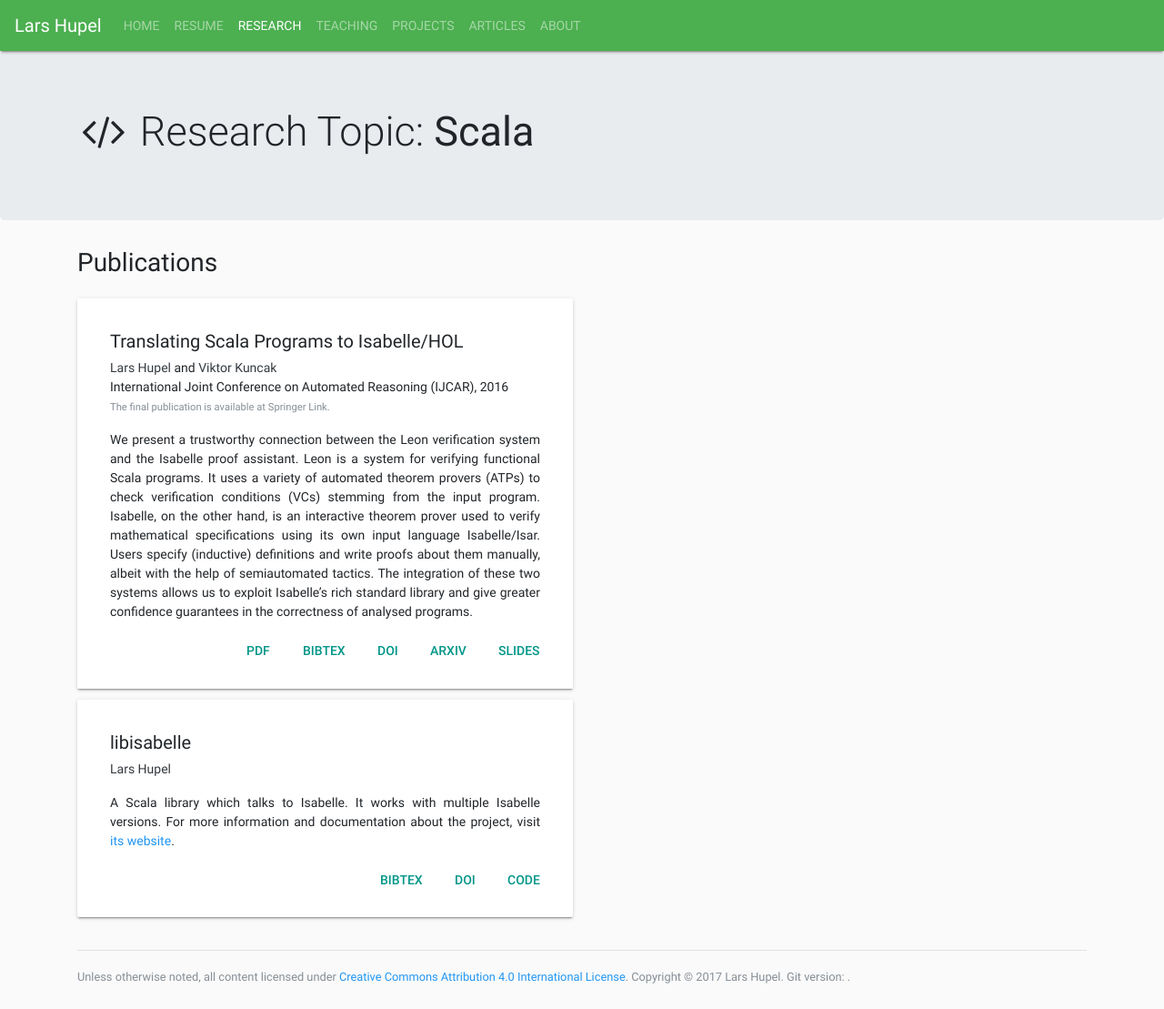
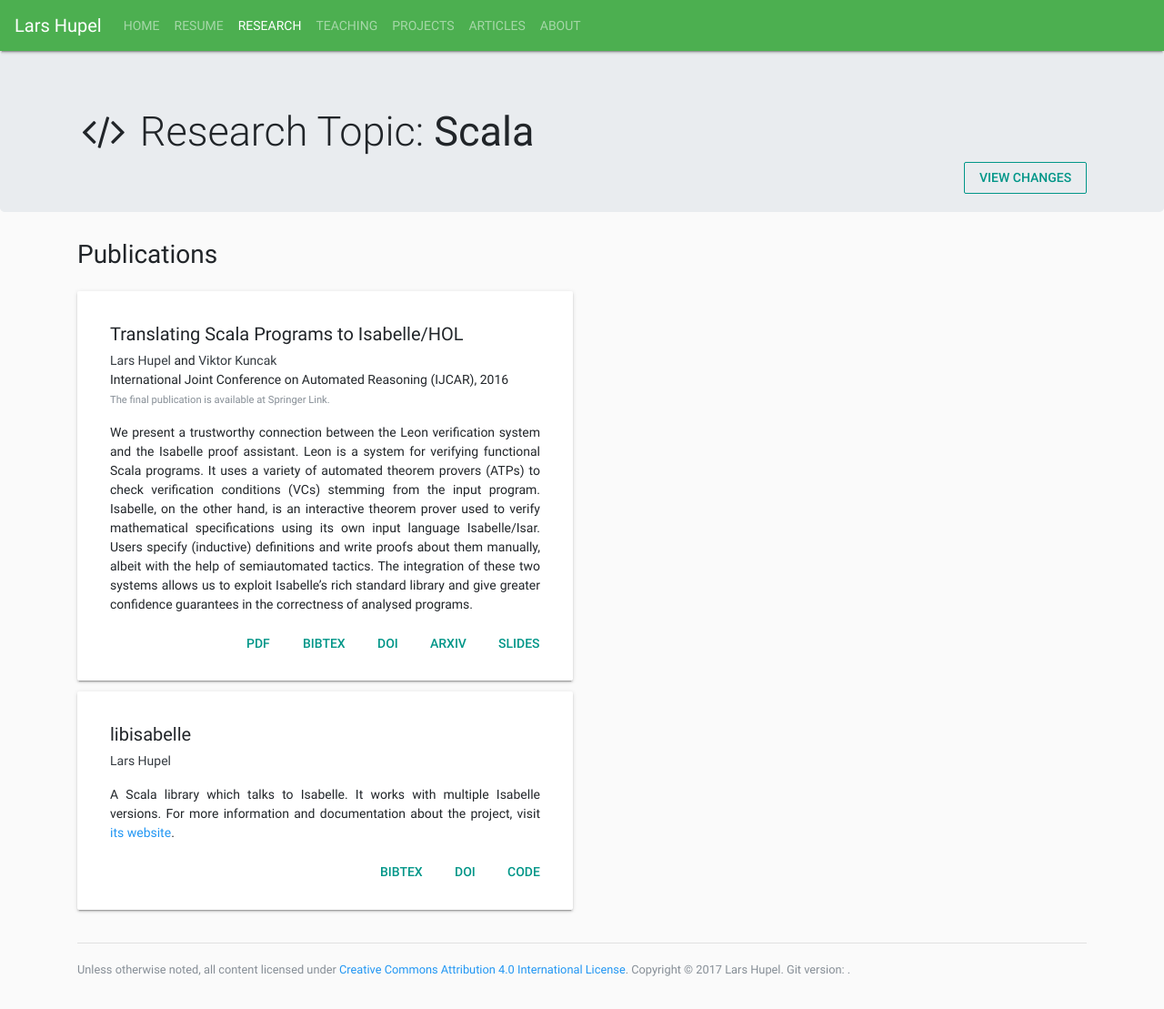
Before and after one commit to larsrh/website, a Jekyll site: the page built from _research/scala.md, in a window 1280 px wide and 1109 px high. Shown: the whole window at 91% size. Built offline with Jekyll 4.4.1, drawn with Linux system fonts in a browser that asks for light colours; comment, search, counter and statistics services are not loaded.

Commit message:
modal with latest changes on the research topic pages

```diff
--- a/_layouts/research.html
+++ b/_layouts/research.html
@@ -2,13 +2,40 @@
 layout: default
 ---
 
-<div class="jumbotron">
+<div class="modal fade" id="modal-changelog" tabindex="-1" role="dialog" aria-labelledby="label-changelog" aria-hidden="true">
+  <div class="modal-dialog" role="document">
+    <div class="modal-content">
+      <div class="modal-header">
+        <h5 class="modal-title" id="label-changelog">Latest change to this page</h5>
+      </div>
+      <div class="modal-body">
+        <pre>
+commit <a href="https://github.com/larsrh/website/commit/{{ page.git.last_commit.long_sha }}">{{ page.git.last_commit.short_sha }}</a>
+Author: {{ page.git.last_commit.author_name }}
+Date: {{ page.git.last_commit.commit_date }}
+
+  {{ page.git.last_commit.message }}
+        </pre>
+      </div>
+      <div class="modal-footer">
+        <a href="https://github.com/larsrh/website/commits/{{ page.git.last_commit.long_sha }}/{{ page.path }}" class="btn btn-primary"><i class="fa fa-fw fa-external-link fa-lg" aria-hidden="true"></i> Full changelog</a>
+        <button type="button" class="btn btn-primary" data-dismiss="modal">Close</button>
+      </div>
+    </div>
+  </div>
+</div>
+
+<div class="jumbotron pb-3">
   <header class="container">
     <h2 class="display-3">
       <i class="fa fa-fw {{ page.icon }}" aria-hidden="true"></i>
       Research Topic: <strong>{{ page.topic }}</strong>
     </h2>
+    <div class="pull-right">
+       <button type="button" data-toggle="modal" data-target="#modal-changelog" class="btn btn-outline-primary">View Changes</a>
+    </div>
   </header>
+  <br style="clear:both;">
 </div>
 
 <main class="container">
@@ -26,4 +53,5 @@
 
   {{ content }}
 
+
 </main>
```
